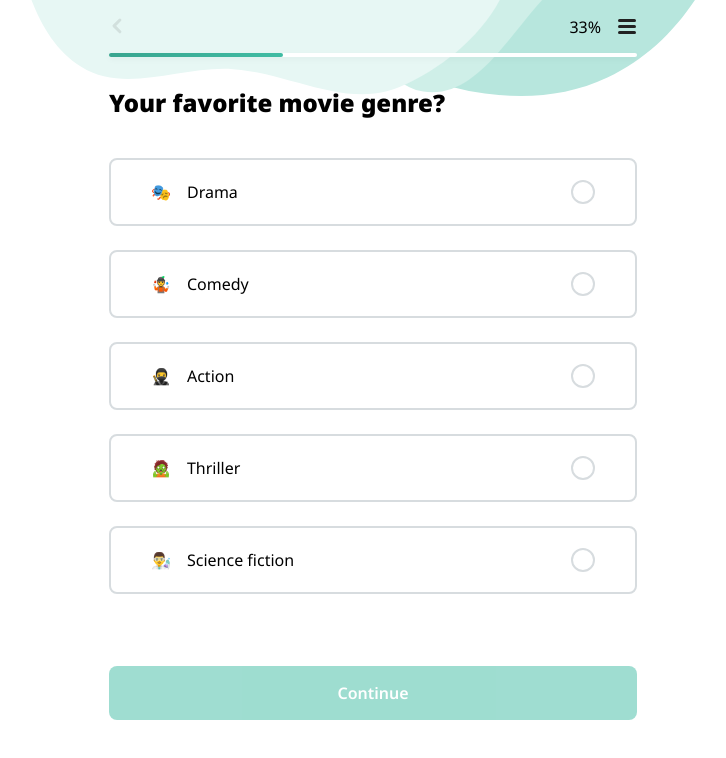
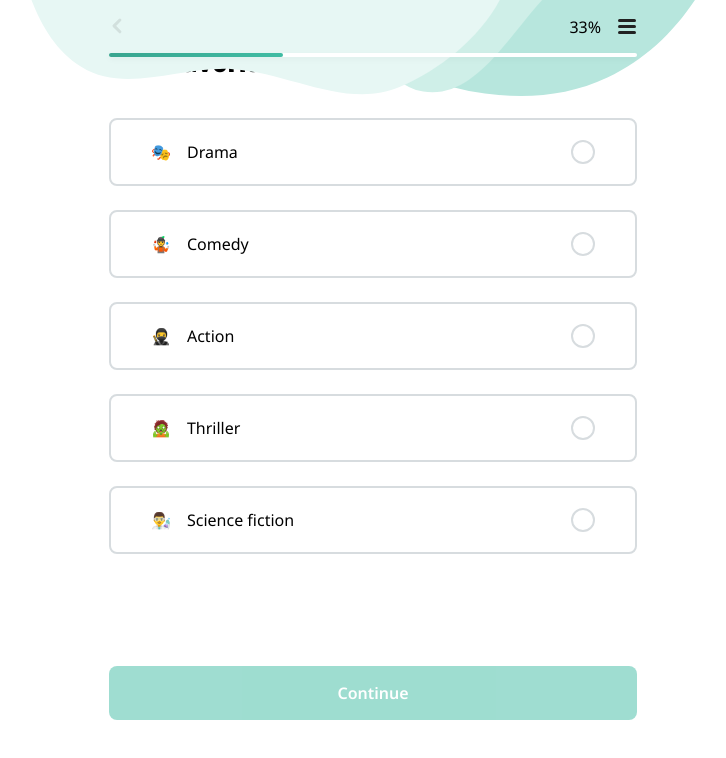
Before and after one commit to livedder44/QuizMovie, a React (Vite) app: page / in a window 1280 px wide. Shown: the top 758 px of the page, without its empty margins (267-993 px from the left). Built offline with nearby package versions, Linux system fonts and the light colour scheme.

Commit message:
prjctNewBtnUpd

```diff
--- a/src/App.scss
+++ b/src/App.scss
@@ -66,7 +66,7 @@ h2 {
   padding: 0 120px 20px;
 }
 .nav-bg + * {
-  margin-top: 80px;
+  height: calc(100% - 80px);
   height: 100%;
   display: flex;
   justify-content: center;
```
